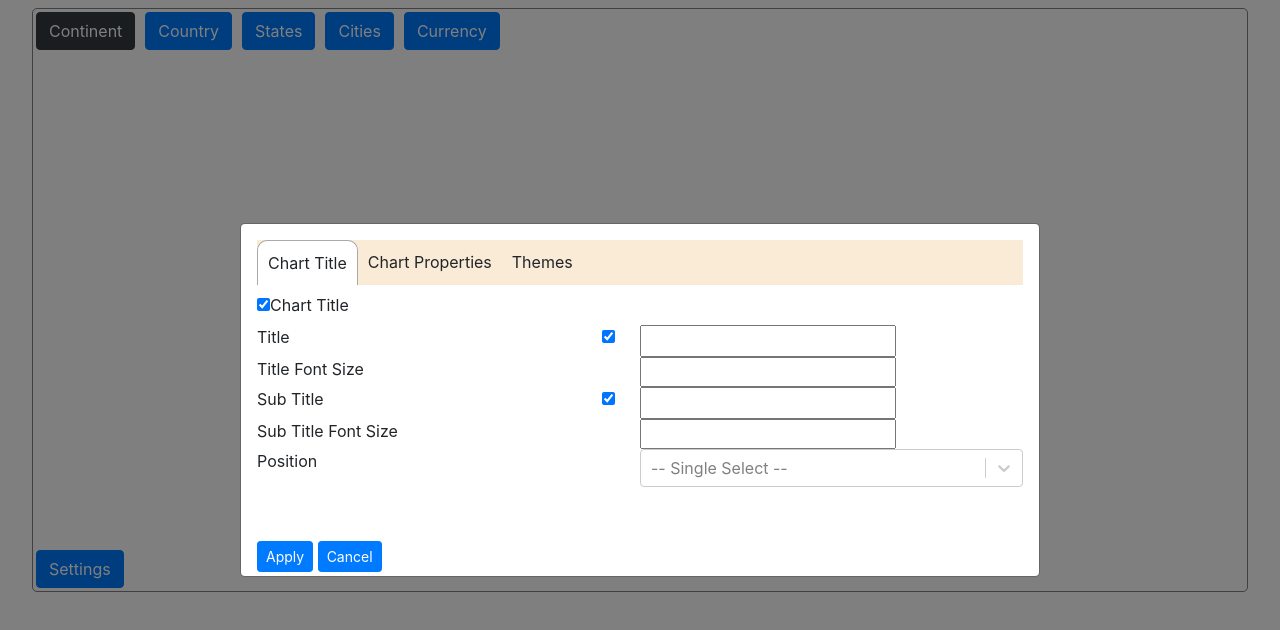
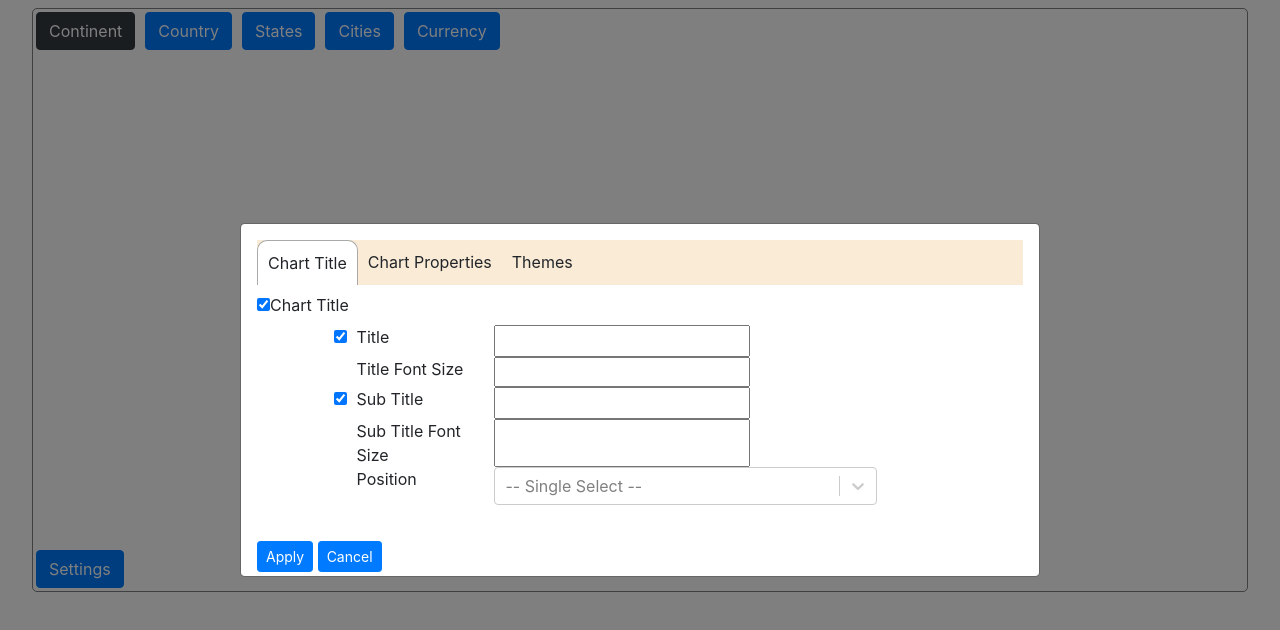
Before and after one commit to astrarudra/eChartGen, a React app: page / in a window 1280 px wide. Both pictures are taken after a click on the element "Settings". Shown: the top 630 px of the page. Built offline with nearby package versions, Linux system fonts and the light colour scheme.

Commit message:
chart pop up settings

```diff
--- a/src/components/ChartSettingsModal.jsx
+++ b/src/components/ChartSettingsModal.jsx
@@ -60,6 +60,14 @@ export default class FieldSettingsModal extends Component {
         this.changeSettings(t, pt);
         this.changeSettings(st, pst);
     }
+    changeGridSettings = (m, pm, t, pt, st, pst, gX, oXg, gY, oYg ) => {
+        this.changeSettings(m, pm);
+        this.changeSettings(t, pt);
+        this.changeSettings(st, pst);
+        this.changeSettings(gX, oXg);
+        this.changeSettings(gY, oYg);
+    }
+
 
 
     render() {
@@ -80,14 +88,17 @@ export default class FieldSettingsModal extends Component {
                 AGG_LIST.push(o)
             })
         })
+        ///////////Title Page Chart Popup ///////
         var TitlePage = <div>
             <div className="d-flex"> <Checkbox title="" styleName="default"
                 onChange={() => this.changeMainSettings(!isMainTitle, "isMainTitle", !isMainTitle, "isTitle", !isMainTitle, "isSubTitle")}
                 isChecked={isMainTitle} />Chart Title</div>
-            <div style={{ pointerEvents: !isMainTitle ? "none" : null }}><div className="m-t-10">
+            <div style={{ display: !isMainTitle ? "none" : "block" }}><div className="m-t-10">
                 <div className="d-flex">
-                    <div style={{ width: '45%' }}>Title </div>
-                    <div style={{ width: '5%' }}><Checkbox title="" styleName="default" onChange={() => this.changeSettings(!isTitle, "isTitle")} isChecked={isTitle} /></div>
+                    <div style={{width:"10%"}}></div>
+                    <div style={{ width: '3%' }}><Checkbox title="" styleName="default" onChange={() => this.changeSettings(!isTitle, "isTitle")} isChecked={isTitle} /></div>
+                    <div style={{ width: '18%' }}>Title </div>
+
                     <input
                         value={title}
                         onChange={(e) => this.changeSettings(e.target.value, "title")}>
@@ -96,7 +107,8 @@ export default class FieldSettingsModal extends Component {
             </div>
                 <div className="m-t-10">
                     <div className="d-flex">
-                        <div style={{ width: '50%' }}>Title Font Size</div>
+                    <div style={{width:"13%"}}></div>
+                        <div style={{ width: '18%' }}>Title Font Size</div>
                         <input
                             type='number'
                             value={fontTitle}
@@ -106,8 +118,10 @@ export default class FieldSettingsModal extends Component {
                 </div>
                 <div className="m-t-10">
                     <div className="d-flex">
-                        <div style={{ width: '45%' }}>Sub Title</div>
-                        <div style={{ width: '5%' }}><Checkbox title="" styleName="default" onChange={() => this.changeSettings(!isSubTitle, "isSubTitle")} isChecked={isSubTitle} /></div>
+                    <div style={{width:"10%"}}></div>
+                    <div style={{ width: '3%' }}><Checkbox title="" styleName="default" onChange={() => this.changeSettings(!isSubTitle, "isSubTitle")} isChecked={isSubTitle} /></div>
+                        <div style={{ width: '18%' }}>Sub Title</div>
+
                         <input
                             value={subtitle}
                             onChange={(e) => this.changeSettings(e.target.value, "subtitle")}>
@@ -116,7 +130,8 @@ export default class FieldSettingsModal extends Component {
                 </div>
                 <div className="m-t-10">
                     <div className="d-flex">
-                        <div style={{ width: '50%' }}>Sub Title Font Size</div>
+                    <div style={{width:"13%"}}></div>
+                        <div style={{ width: '18%' }}>Sub Title Font Size</div>
                         <input
                             type='number'
                             value={fontSubtitle}
@@ -127,12 +142,15 @@ export default class FieldSettingsModal extends Component {
 
                 <div className="m-t-10">
                     <div className="d-flex">
-                        <div style={{ width: '50%' }}>Position</div>
+                    <div style={{width:"13%"}}></div>
+                        <div style={{ width: '18%' }}>Position</div>
                         <div style={{ width: '50%', zIndex: 15 }}><SelectDD data={POS_LIST} onChange={(o) => this.changeSettings(o, "position")} selected={position} /></div>
                     </div>
                 </div>
             </div>
         </div>
+
+        ///////////////////////////
 
         var chartType = <div>
             <div style={{height:"1vh"}}></div>
@@ -176,7 +194,7 @@ export default class FieldSettingsModal extends Component {
                     <div className="d-flex"> <Checkbox title="" styleName="default"
                         onChange={() => this.changeMainSettings(!isMainAxis, "isMainAxis", !isMainAxis, "isXaxis", !isMainAxis, "isYaxis")}
                         isChecked={isMainAxis} />Axis Lines</div>
-                    <div style={{ pointerEvents: !isMainAxis ? "none" : null }}>
+                    <div style={{ display: !isMainAxis ? "none" : "block" }}>
                         <div className="m-t-10">
                             <div className="d-flex">
                                 <div style={{width:"15%"}}></div>
@@ -191,19 +209,20 @@ export default class FieldSettingsModal extends Component {
                                 <div style={{ width: '30%' }}>Y-axis </div>
                             </div>
                         </div>
+                        </div>
                         <div className="d-flex"> <Checkbox title="" styleName="default"
                         onChange={() => this.changeSettings(!isLegend, "isLegend")}
                         isChecked={isLegend} />Legends</div>
-                    </div>
+
                 </div>
 
 
                 {/* // Cartesian grid line and area option default only lines are checked*/}
                 <div style={{width:"50%"}}>
                     <div className="d-flex"> <Checkbox title="" styleName="default"
-                        onChange={() => this.changeMainSettings(!isMainCartesian, "isMainCartesian", !isMainCartesian, "isXGrid", !isMainCartesian, "isYGrid")}
+                        onChange={() => this.changeGridSettings(!isMainCartesian, "isMainCartesian", !isMainCartesian, "isXGrid", !isMainCartesian, "isYGrid", !isMainCartesian, "isXGrida", !isMainCartesian, "isYGrida")}
                         isChecked={isMainCartesian} />Cartesian Grid</div>
-                    <div style={{ pointerEvents: !isMainCartesian ? "none" : null }}>
+                    <div style={{ display: !isMainCartesian ? "none" : "block" }}>
                         <div className="m-t-10">
                             <div className="d-flex">
                             <div style={{width:"15%"}}></div>
```
